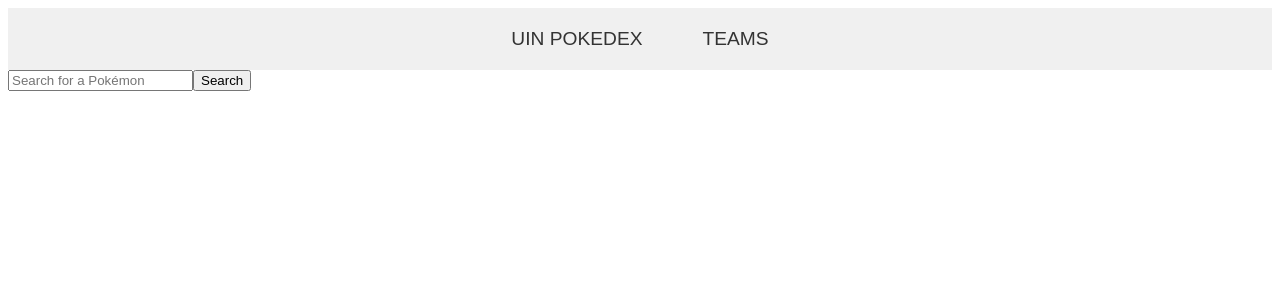
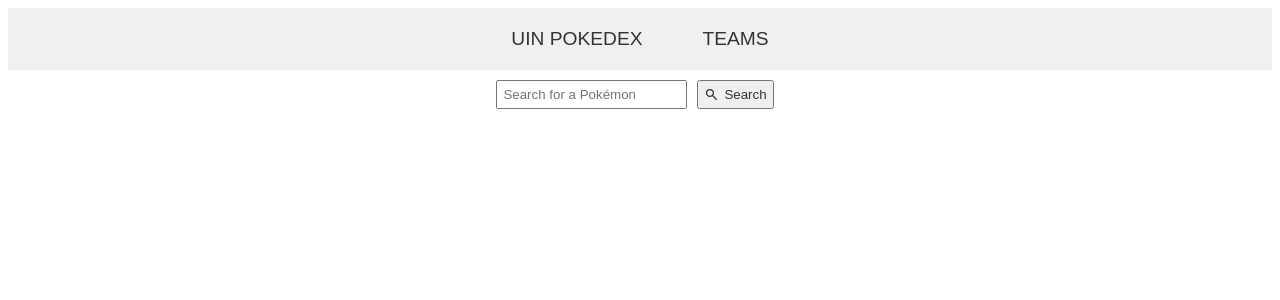
Before and after one commit to MaleneRJohansen/eksamen, a React (Vite) app in the folder FRONTEND/: page /search/1 in a window 1280 px wide. Shown: the top 300 px of the page. Built offline with nearby package versions, Linux system fonts and the light colour scheme; a web font is replaced by a local one.

Commit message:
Lagt inn søkeikon fra google fonts
Stylet og lagt inn søke-ikon i søkefelt.

```diff
--- a/FRONTEND/src/components/SearchResult.jsx
+++ b/FRONTEND/src/components/SearchResult.jsx
@@ -1,5 +1,7 @@
 import React,  { useState } from 'react'
 import { searchPokemons } from './searchFunction';
+import '../styles/search.scss'
+//Søke-ikonet er hentet fra google fonts
 
 function SearchResult({pokemons}) {
   const [searchRes, setSearchRes] = useState("");
@@ -22,7 +24,7 @@ function SearchResult({pokemons}) {
         value={searchRes}
         onChange={handleSearchChange}
       />
-      <button type="submit">Search</button>
+      <button type="submit"><svg xmlns="http://www.w3.org/2000/svg" height="15px" viewBox="0 -960 960 960" fill="#333"><path d="M784-120 532-372q-30 24-69 38t-83 14q-109 0-184.5-75.5T120-580q0-109 75.5-184.5T380-840q109 0 184.5 75.5T640-580q0 44-14 83t-38 69l252 252-56 56ZM380-400q75 0 127.5-52.5T560-580q0-75-52.5-127.5T380-760q-75 0-127.5 52.5T200-580q0 75 52.5 127.5T380-400Z"/></svg>Search</button>
     </form>
   )
 }
--- /dev/null
+++ b/FRONTEND/src/styles/search.scss
@@ -0,0 +1,24 @@
+form{
+    display: flex;
+    justify-content: center;
+}
+
+input{
+    width: fit-content;
+    padding: 5px;
+    margin: 10px 0;
+    height: fit-content;
+}
+
+button{
+    display: flex;
+    height: fit-content;
+    width: fit-content;
+    padding: 5px;
+    margin: 10px;
+    color: #333;
+}
+
+svg{
+    margin: 0 5px 0 0;
+}
```
